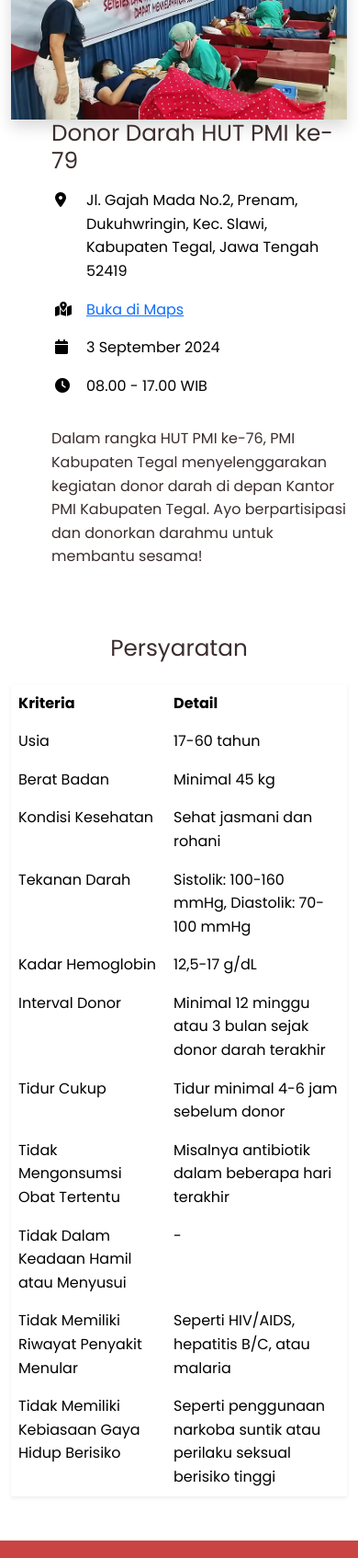
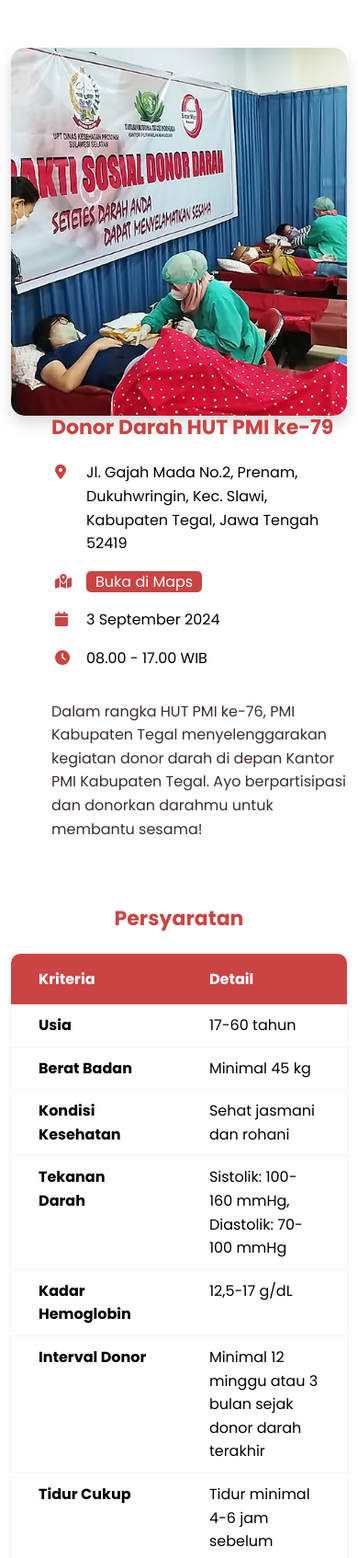
Before and after one commit to andikatuluspangestu/donorinaja, a plain HTML site: page pages/detail_kegiatan.html in a window 390 px wide. Shown: the part 108-1802 px from the top of the page at 92% size. Drawn offline with nearby package versions, Linux system fonts and the light colour scheme.

Commit message:
Changes : Improve Responsive Layouts
Signed-off-by: andikatuluspangestu <andhikatuluspangestu@gmail.com>

```diff
--- a/assets/scss/main.scss
+++ b/assets/scss/main.scss
@@ -61,9 +61,18 @@
         }
 
         &:focus {
-          background-color: $secondary-color;
-          color: $primary-color;
-          border-radius: 10px;
+          &::after {
+            content: '';
+            position: absolute;
+            bottom: 0;
+            left: 0;
+            width: 100%;
+            height: 2px;
+            border-bottom: 2px solid $quaternary-color;
+            border-bottom-left-radius: 10px;
+            border-bottom-right-radius: 10px;
+          }
+
         }
       }
     }
@@ -72,10 +81,10 @@
       background-color: $secondary-color;
       color: $primary-color;
       border: none;
-      padding: 10px 15px 10px 15px;
+      padding: 11px 15px 1px 15px;
       border-radius: 10px;
       font-size: 18px;
-      font-weight: 700;
+      font-weight: 600;
       transition: all 0.3s ease;
 
       &:hover {
@@ -98,6 +107,12 @@
   align-items: center;
   height: 80vh;
   z-index: 1 !important;
+
+  .triangle-float1,
+  .triangle-float2,
+  .triangle-float3 {
+    will-change: transform;
+  }
 
   .hero-text-section {
     width: 50%;
@@ -316,7 +331,7 @@
   }
 
   p {
-    color: $primary-color;
+    color: $tertiary-color;
     font-size: 1.1rem;
     margin-bottom: 1rem;
   }
--- a/assets/scss/pages.scss
+++ b/assets/scss/pages.scss
@@ -60,12 +60,11 @@
 // detail donor
 .detail-donor {
 
-  margin-top: 150px;
-
+  margin-top: 160px;
 
   img {
     min-height: 400px;
-  width: 400px;
+    max-width: 400px;
     object-fit: cover;
     border-radius: 15px;
   }
@@ -73,6 +72,8 @@
   h2 {
     color: $primary-color;
     font-weight: 700;
+    font-size: $h2-desktop;
+    margin-bottom: 15px;
   }
 
   .fa-solid {
@@ -81,28 +82,83 @@
 
   .location {
     background-color: $primary-color;
-  padding-left: 5px;
-  padding-right: 5px;
+    padding-left: 10px;
+    padding-right: 10px;
     color: white;
     border-radius: 5px;
     border: none;
     text-decoration: none;
+
+    &:hover {
+      background-color: darken($primary-color, 10%);
+    }
+
   }
 
   .persyaratan {
-  padding-left: 20px;
-  padding-right: 20px;
+    .table-wrapper {
+      overflow: hidden;
+      border-radius: 10px;
+      padding: 40px;
+      background-color: #ffffff;
     }
 
-.card-persyaratan {
-  margin-top: 20px;
-  background-color: #DC9393;
-  color: $tertiary-color;
-  padding: 20px;
-  border-radius: 20px;
+    .table {
+      width: 100%;
+      border-collapse: collapse;
 
-  ul li {
-    list-style: none;
+      th {
+        background-color: $primary-color;
+        color: #ffffff;
+        padding: 15px 30px;
+      }
+
+      th:first-child {
+        border-top-left-radius: 10px;
+      }
+
+      th:last-child {
+        border-top-right-radius: 10px;
+      }
+
+      td {
+        padding: 10px 30px;
+        border-bottom: 1px solid #f2f2f2;
+
+        &:first-child {
+          font-weight: bold;
+        }
+      }
+
+      tr {
+        &:first-child {
+          td {
+            &:first-child {
+              border-top-left-radius: 10px;
+            }
+
+            &:last-child {
+              border-top-right-radius: 10px;
             }
           }
         }
+
+        &:last-child {
+          td {
+            border-bottom-style: none;
+
+            &:first-child {
+              border-bottom-left-radius: 10px;
+              font-weight: bold;
+            }
+
+            &:last-child {
+              border-bottom-right-radius: 10px;
+              background-color: #ffffff;
+            }
+          }
+        }
+      }
+    }
+  }
+}
--- a/assets/scss/responsive.scss
+++ b/assets/scss/responsive.scss
@@ -341,6 +341,8 @@
     .card {
       max-width: 100%;
       margin-bottom: 10px !important;
+      padding: 1rem !important;
+      align-items: normal;
 
       img {
         width: 100%;
@@ -406,4 +408,23 @@
     }
   }
 
+  // Detail Jadwal Kegiatan - Pages
+  .detail-donor {
+
+    margin-top: 160px;
+
+    img {
+      width: 100%;
+      object-fit: cover;
+      border-radius: 15px;
+    }
+
+    h2 {
+      color: $primary-color;
+      font-weight: 700;
+      font-size: $h2-mobile;
+      margin-bottom: 15px;
+    }
+  }
+
 }
```
Also changed, not shown: assets/css/styles.css, 1 other file. Lines whose indentation alone changed are shown as unchanged.
